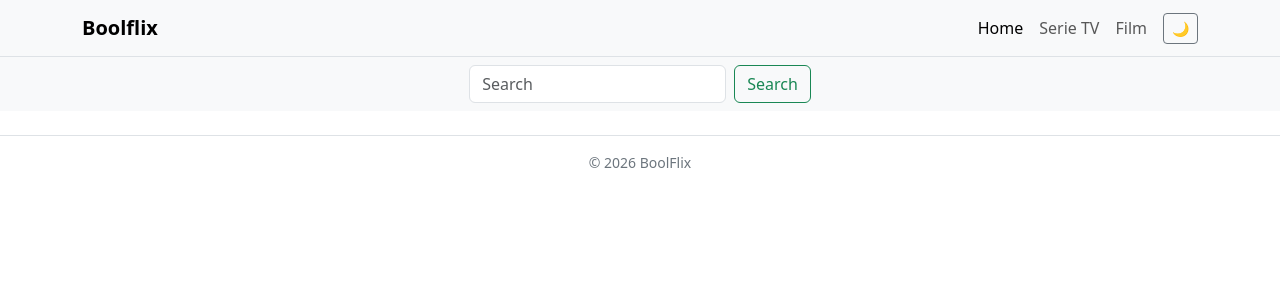
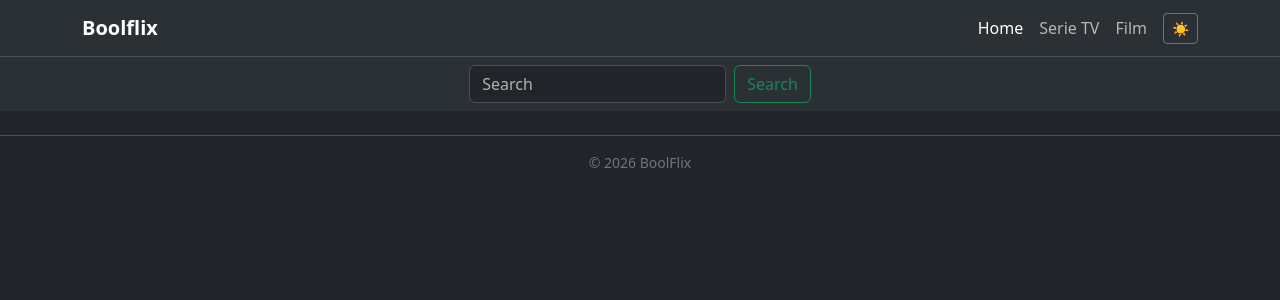
Before and after one commit to nildebenedetti/react-boolflix, a React (Vite) app: page / in a window 1280 px wide. Shown: the top 300 px of the page. Built offline with nearby package versions, Linux system fonts and the light colour scheme; some icons are missing.

Commit message:
cambio  colore tema default in App

```diff
--- a/src/contexts/ThemeContext.jsx
+++ b/src/contexts/ThemeContext.jsx
@@ -3,7 +3,7 @@ import { useState, useEffect, createContext } from "react";
 const ThemeContext = createContext(null);
 
 function ThemeProvider({ children }) {
-    const [theme, setTheme] = useState('light'); // 'light' | 'dark'
+    const [theme, setTheme] = useState('dark'); // 'light' | 'dark'
 
     // Modificare document.documentElement è un effetto collaterale: agisce sul DOM
     // reale al di fuori del controllo di React. Il rendering deve essere puro
```
